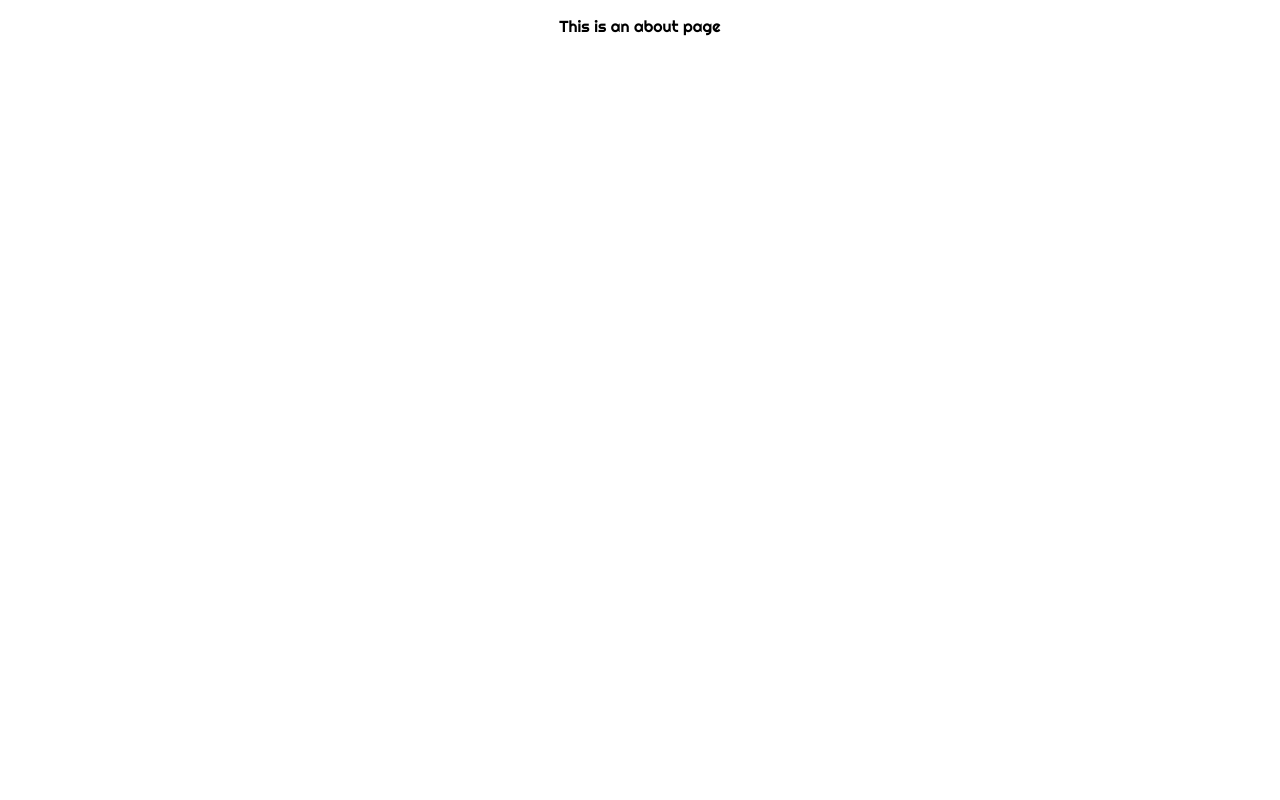
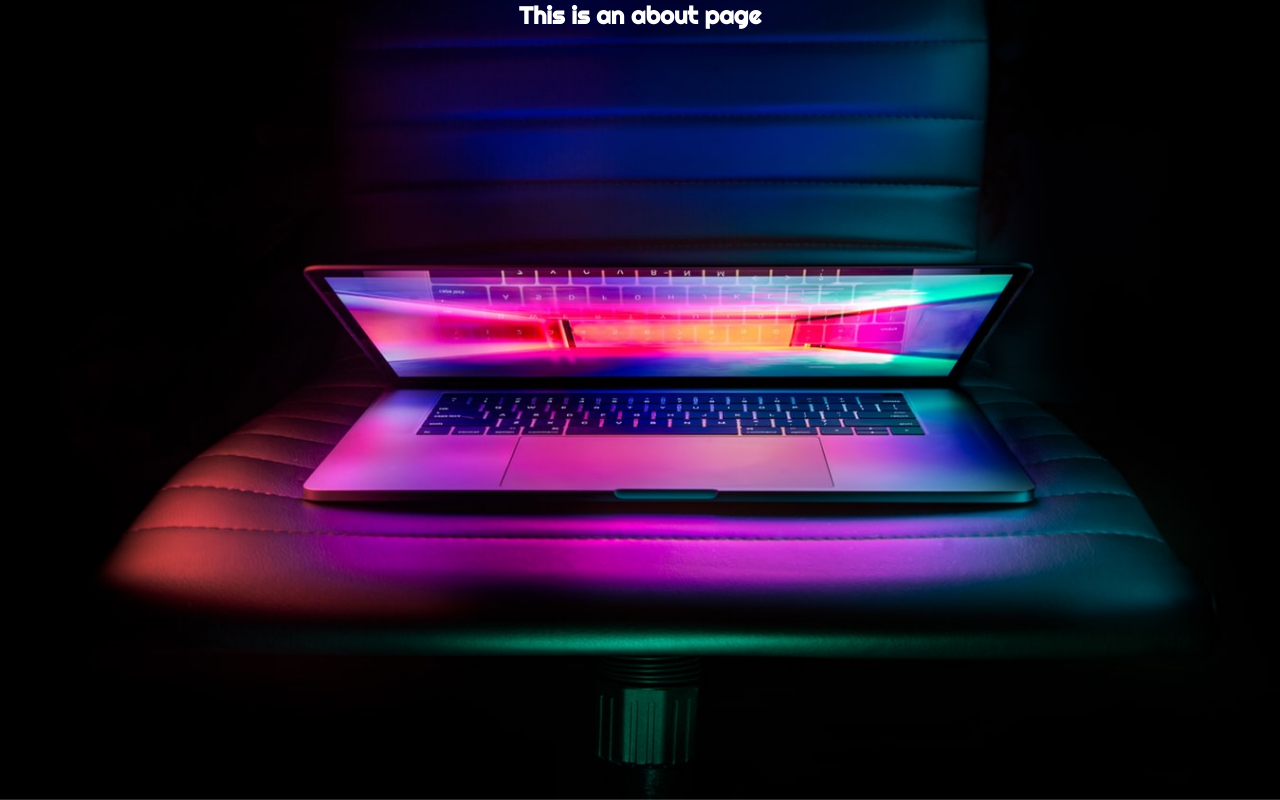
Before and after one commit to saadricklamar/isearch, a React (Create React App) app: page /About in a window 1280 px wide. Built offline with nearby package versions, Linux system fonts and the light colour scheme.

Commit message:
Add background image for about page

```diff
--- a/src/Components/About/About.js
+++ b/src/Components/About/About.js
@@ -1,7 +1,11 @@
 import React from "react";
 
 const About = () => {
-  return <p>This is an about page</p>;
+  return (
+    <div className="About">
+      <h2>This is an about page</h2>
+    </div>
+  );
 };
 
 export default About;
--- a/src/Components/About/About.scss
+++ b/src/Components/About/About.scss
@@ -0,0 +1,14 @@
+.About {
+  background: url(../../Assets/Mac-About-Page.jpeg) no-repeat center center
+    fixed;
+  -webkit-background-size: cover;
+  -moz-background-size: cover;
+  -o-background-size: cover;
+  background-size: cover;
+  height: 100vh;
+}
+
+h2 {
+  margin: 0 auto;
+  color: white;
+}
```
Also changed, not shown: src/Assets/Mac-About-Page.jpeg (added).
